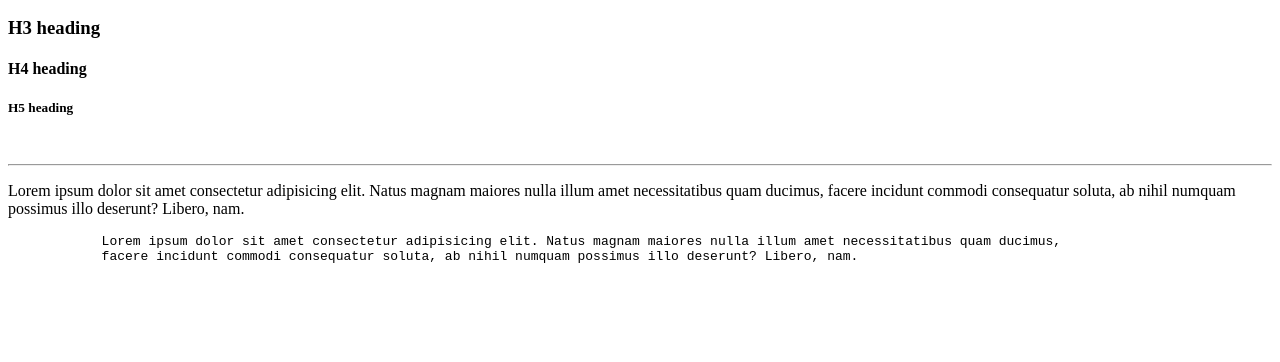
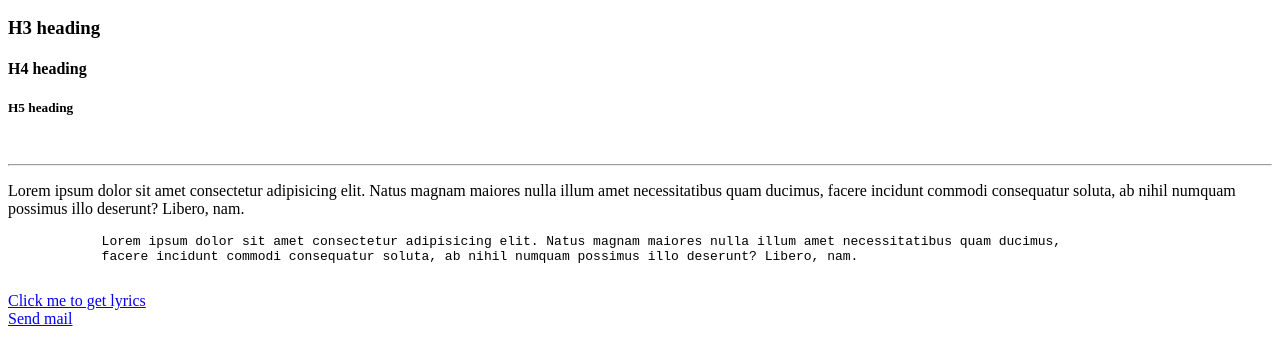
Before and after one commit to dpalieks/HTMLandCSSrefresher, a plain HTML site: page index.html in a window 1280 px wide. Shown: the part 110-472 px from the top of the page. Drawn offline with Linux system fonts and the light colour scheme.

Commit message:
Adding href's

```diff
--- a/index.html
+++ b/index.html
@@ -26,6 +26,19 @@
         </pre>
 
         <!--New comment-->
+
+        <a href="lyrics.html"
+        target = "_blank"
+        title = "Goes to lyrics">
+            Click me to get lyrics
+        </a>
+
+        <br>
+        <a href="mailto:mailto@fake.com">
+            Send mail
+        </a>
+
+
     </body>
 
 </html>
```
Also changed, not shown: lyrics.html (+1 -0 lines).
